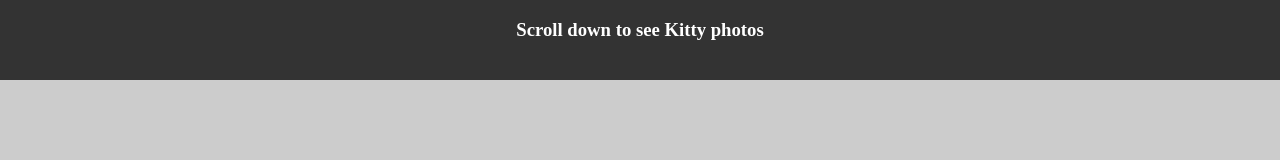
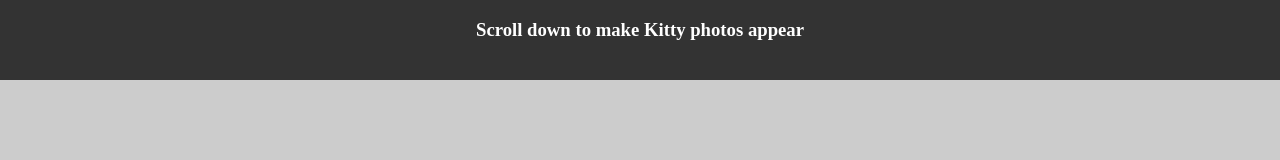
Before and after one commit to a-newcomer/photo-drop-scroll-animation, a plain HTML site: page index.html in a window 1280 px wide. Shown: the top 160 px of the page. Drawn offline with nearby package versions, Linux system fonts and the light colour scheme.

Commit message:
fixed README file

```diff
--- a/index.html
+++ b/index.html
@@ -16,7 +16,7 @@
       <div id="wrap">
 
         <header>
-          <h3>Scroll down to see Kitty photos</h3>
+          <h3>Scroll down to make Kitty photos appear</h3>
         </header>
 
         <article>
```
Also changed, not shown: 1 other file.
